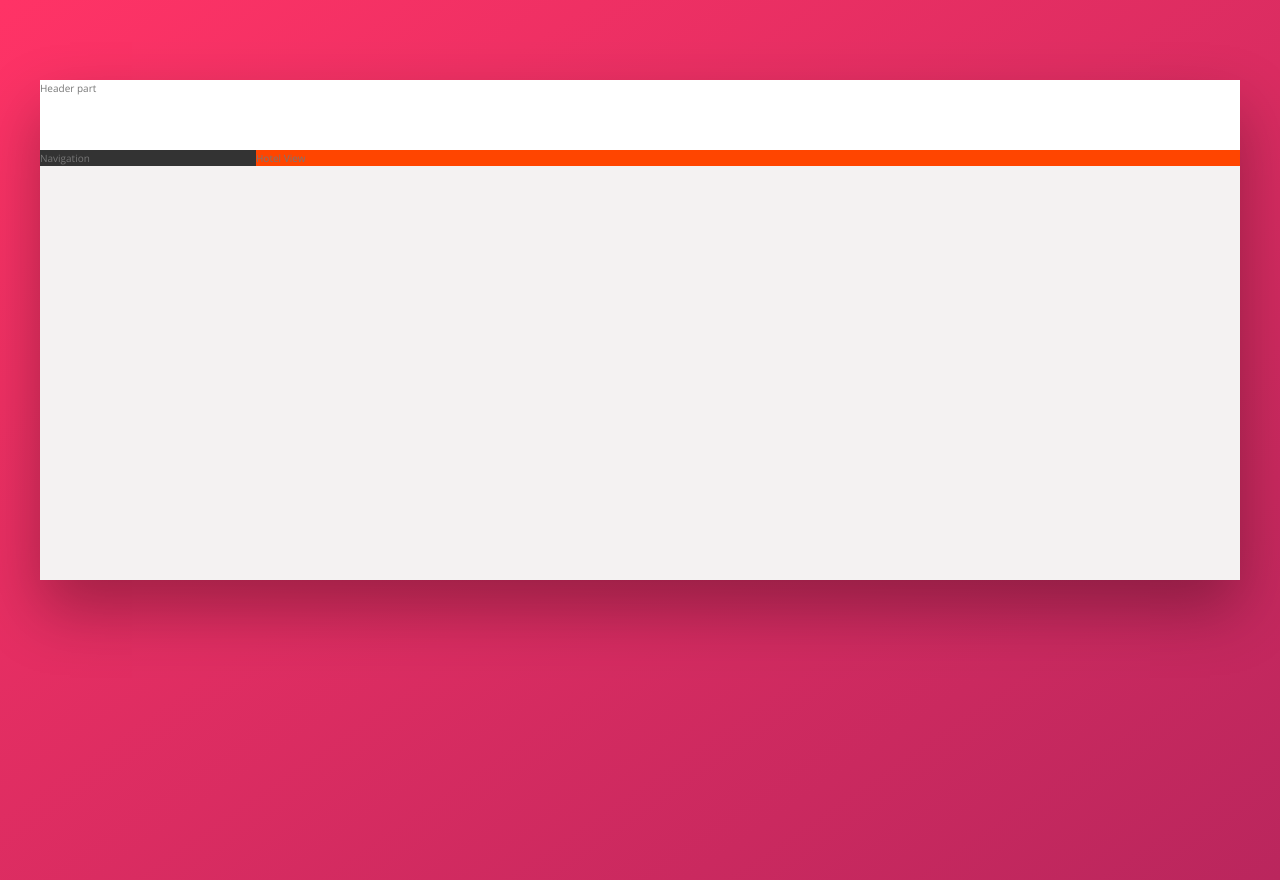
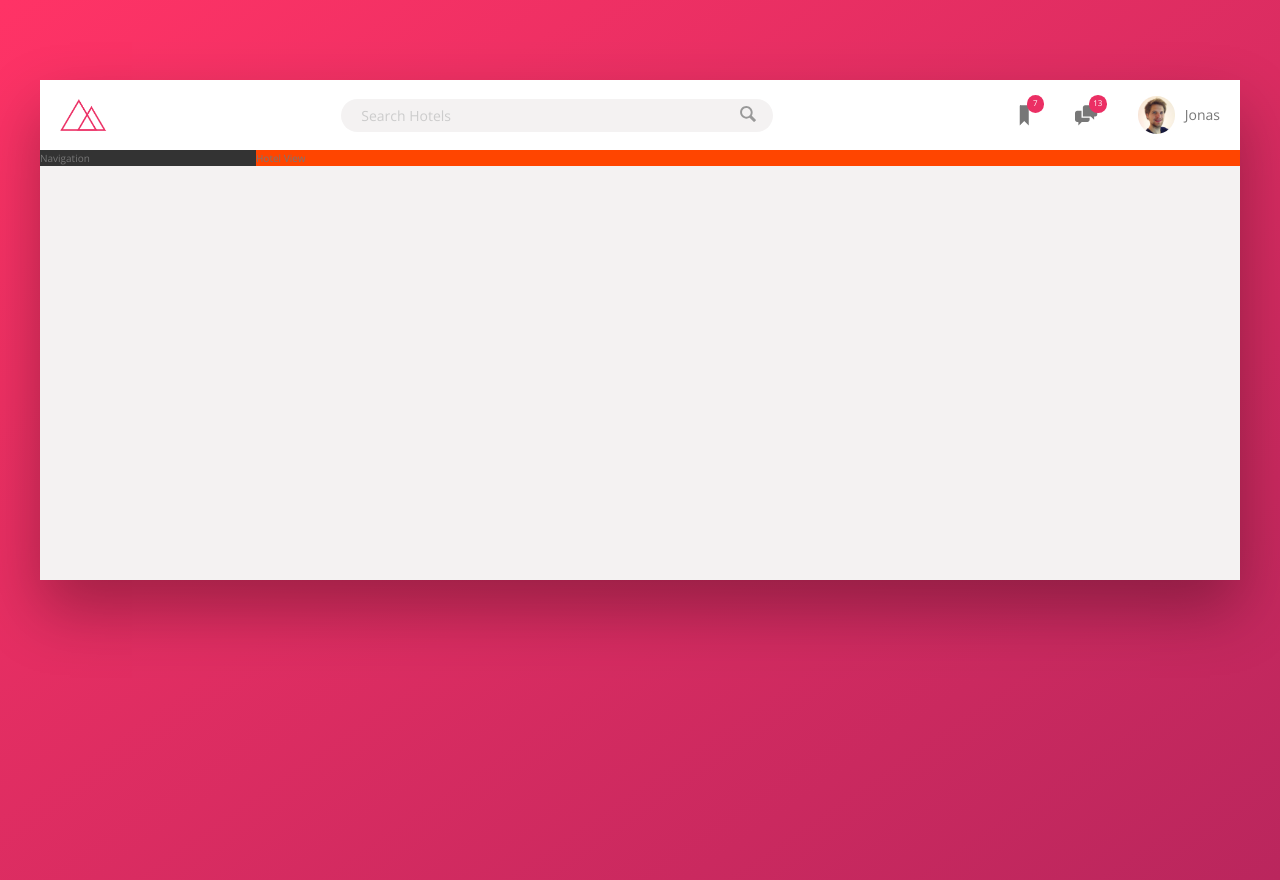
Before and after one commit to shanehonanie/Advanced-CSS-and-Sass, a website: page Trillo/index.html in a window 1280 px wide. Drawn offline with nearby package versions, Linux system fonts and the light colour scheme.

Commit message:
Header Complete

```diff
--- a/Trillo/index.html
+++ b/Trillo/index.html
@@ -15,13 +15,55 @@
 	</head>
 	<body>
 		<div class="container">
+			<!-- Header -->
 			<header class="header">
-				Header part
+				<img src="img/logo.png" alt="trillo logo" class="logo" />
+
+				<form action="#" class="search">
+					<input
+						type="text"
+						class="search__input"
+						placeholder="Search Hotels"
+					/>
+					<button class="search__button">
+						<svg class="search__icon">
+							<use xlink:href="img/sprite.svg#icon-magnifying-glass"></use>
+						</svg>
+					</button>
+				</form>
+
+				<nav class="user-nav">
+					<div class="user-nav__icon-box">
+						<svg class="user-nav__icon">
+							<use xlink:href="img/sprite.svg#icon-bookmark"></use>
+						</svg>
+						<span class="user-nav__notification">7</span>
+					</div>
+
+					<div class="user-nav__icon-box">
+						<svg class="user-nav__icon">
+							<use xlink:href="img/sprite.svg#icon-chat"></use>
+						</svg>
+						<span class="user-nav__notification">13</span>
+					</div>
+
+					<div class="user-nav__user">
+						<img
+							src="img/user.jpg"
+							alt="User Photo"
+							class="user-nav__user-photo"
+						/>
+						<span class="user-nav__user-name">Jonas</span>
+					</div>
+				</nav>
 			</header>
+
 			<div class="content">
+				<!-- Navigation -->
 				<nav class="sidebar">
 					Navigation
 				</nav>
+				<!-- Main Content -->
 				<main class="hotel-view">
 					Hotel View
 				</main>
--- a/Trillo/sass/_components.scss
+++ b/Trillo/sass/_components.scss
@@ -0,0 +1,113 @@
+// Logo
+.logo {
+	height: 3.25rem;
+	margin-left: 2rem;
+}
+
+// Search Box
+.search {
+	flex: 0 0 40%;
+
+	display: flex;
+	align-items: center;
+	justify-content: center;
+
+	&__input {
+		font-family: inherit;
+		font-size: inherit;
+		color: inherit;
+		background-color: var(--color-grey-light-2);
+		border: none;
+		padding: 0.7rem 2rem;
+		border-radius: 100px;
+		width: 90%;
+		transition: all 0.2s;
+		margin-right: -3.5rem;
+
+		&:focus {
+			outline: none;
+			width: 100%;
+			background-color: var(--color-grey-light-3);
+		}
+
+		&::-webkit-input-placeholder {
+			font-weight: 100;
+			color: var(--color-grey-light-4);
+		}
+	}
+
+	&__input:focus + &__button {
+		background-color: var(--color-grey-light-3);
+	}
+
+	&__button {
+		border: none;
+		background-color: var(--color-grey-light-2);
+
+		&:focus {
+			outline: none;
+		}
+
+		&:active {
+			transform: translateY(2px);
+		}
+	}
+
+	&__icon {
+		height: 2rem;
+		width: 2rem;
+		fill: var(--color-grey-dark-3);
+	}
+}
+
+// User Navigation
+.user-nav {
+	align-self: stretch;
+
+	display: flex;
+	align-items: center;
+
+	& > * {
+		padding: 0 2rem;
+		cursor: pointer;
+		height: 100%;
+		display: flex;
+		align-items: center;
+	}
+
+	& > *:hover {
+		background-color: var(--color-grey-light-2);
+	}
+
+	&__icon-box {
+		position: relative;
+	}
+
+	&__icon {
+		height: 2.25rem;
+		width: 2.25rem;
+		fill: var(--color-grey-dark-2);
+	}
+
+	&__notification {
+		font-size: 0.8rem;
+		height: 1.75rem;
+		width: 1.75rem;
+		border-radius: 50%;
+		background-color: var(--color-primary);
+		color: #fff;
+		position: absolute;
+		top: 1.5rem;
+		right: 1.1rem;
+
+		display: flex;
+		justify-content: center;
+		align-items: center;
+	}
+
+	&__user-photo {
+		height: 3.72rem;
+		border-radius: 50%;
+		margin-right: 1rem;
+	}
+}
--- a/Trillo/sass/_layout.scss
+++ b/Trillo/sass/_layout.scss
@@ -8,9 +8,14 @@
 }
 
 .header {
+	font-size: 1.4rem;
 	height: 7rem;
 	background-color: #fff;
 	border-bottom: var(--color-grey-light-2);
+
+	display: flex;
+	justify-content: space-between;
+	align-items: center;
 }
 
 .content {
```
Also changed, not shown: Trillo/css/style.css.
